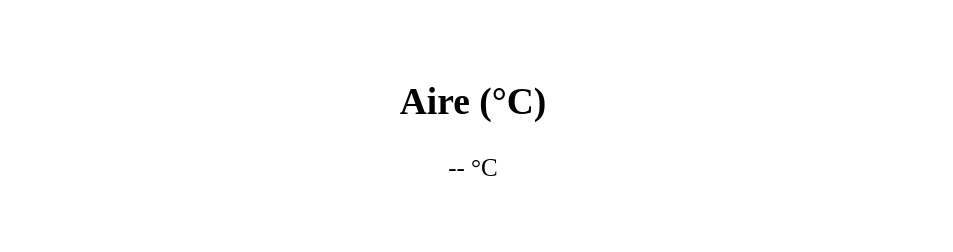
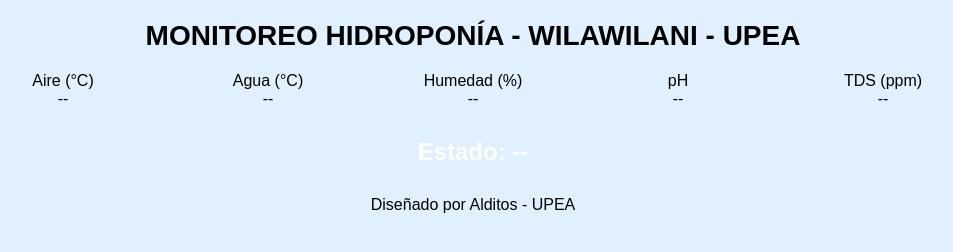
Before and after one commit to aldoUPEA/monitoreo-hidroponia, a plain HTML site: page index.html in a window 1280 px wide. Shown: the whole page, without its empty margins (167-1120 px from the left). Drawn offline with Linux system fonts and the light colour scheme; no server answers.

Commit message:
Add files via upload

```diff
--- a/app.js
+++ b/app.js
@@ -1,20 +1,31 @@
 
 const firebaseConfig = {
-  apiKey: "AIzaSyAADF1ri_yYtYLY3NlKncxb8AlkWcmy55Q",
+  apiKey: "AIzaSyAADF1ri_yyy",
   authDomain: "monitoreo-hidropro.firebaseapp.com",
-  databaseURL: "https://monitoreo-hidropro-default-rtdb.firebaseio.com",
+  databaseURL: "https://monitoreo-hidropro-default-rtdb.firebaseio.com/",
   projectId: "monitoreo-hidropro",
-  storageBucket: "monitoreo-hidropro.appspot.com",
-  messagingSenderId: "269017723506",
-  appId: "1:269017723506:web:85ffb8994c2c1221928eb"
 };
 
 firebase.initializeApp(firebaseConfig);
+
 const dbRef = firebase.database().ref("Nodo2");
 
-dbRef.limitToLast(1).on("value", (snapshot) => {
-  snapshot.forEach((childSnapshot) => {
+dbRef.limitToLast(1).on("value", snapshot => {
+  snapshot.forEach(childSnapshot => {
     const data = childSnapshot.val();
-    document.getElementById("aire").innerText = (data.Aire ?? "--") + " °C";
+
+    if(document.getElementById("aire").innerText != data.Aire) document.getElementById("aire").innerText = data.Aire ?? "--";
+    if(document.getElementById("agua").innerText != data.Agua) document.getElementById("agua").innerText = data.Agua ?? "--";
+    if(document.getElementById("humedad").innerText != data.Humedad) document.getElementById("humedad").innerText = data.Humedad ?? "--";
+    if(document.getElementById("ph").innerText != data.pH) document.getElementById("ph").innerText = data.pH ?? "--";
+    if(document.getElementById("tds").innerText != data.TDS) document.getElementById("tds").innerText = data.TDS ?? "--";
+
+    const estadoValor = "Estado: " + (data.Estado ?? "--");
+    if(document.getElementById("estado").innerText != estadoValor){
+        document.getElementById("estado").innerText = estadoValor;
+        document.getElementById("estado").style.background = data.Estado === "ALTO" ? "green" :
+                                                            data.Estado === "BAJO" ? "red" :
+                                                            data.Estado === "ESPERA" ? "orange" : "gray";
+    }
   });
 });
--- a/index.html
+++ b/index.html
@@ -1,15 +1,54 @@
 
 <!DOCTYPE html>
-<html lang="es">
+<html>
 <head>
-<meta charset="UTF-8">
-<title>Aire (°C) - Tiempo Real</title>
-<script src="https://www.gstatic.com/firebasejs/8.10.1/firebase-app.js"></script>
-<script src="https://www.gstatic.com/firebasejs/8.10.1/firebase-database.js"></script>
-<script src="app.js" defer></script>
+  <meta charset="UTF-8">
+  <title>Monitoreo Hidropónico</title>
+  <script src="https://www.gstatic.com/firebasejs/8.10.1/firebase-app.js"></script>
+  <script src="https://www.gstatic.com/firebasejs/8.10.1/firebase-database.js"></script>
+  <script src="app.js" defer></script>
+  <style>
+    body {
+      background-color: #e0f0ff;
+      font-family: Arial, sans-serif;
+      text-align: center;
+    }
+    h1 {
+      font-size: 28px;
+      margin: 20px;
+    }
+    .gauge-container {
+      display: flex;
+      justify-content: center;
+      gap: 25px;
+      margin-top: 20px;
+    }
+    .gauge-block {
+      width: 180px;
+    }
+    .estado {
+      font-size: 24px;
+      font-weight: bold;
+      padding: 10px;
+      color: white;
+      display: inline-block;
+      margin-top: 20px;
+    }
+    footer {
+      margin-top: 20px;
+    }
+  </style>
 </head>
-<body style="text-align:center; font-size:25px; margin-top:80px;">
-<h2>Aire (°C)</h2>
-<div id="aire">-- °C</div>
+<body>
+  <h1>MONITOREO HIDROPONÍA - WILAWILANI - UPEA</h1>
+  <div class="gauge-container">
+    <div class="gauge-block"><div>Aire (°C)</div><div id="aire">--</div></div>
+    <div class="gauge-block"><div>Agua (°C)</div><div id="agua">--</div></div>
+    <div class="gauge-block"><div>Humedad (%)</div><div id="humedad">--</div></div>
+    <div class="gauge-block"><div>pH</div><div id="ph">--</div></div>
+    <div class="gauge-block"><div>TDS (ppm)</div><div id="tds">--</div></div>
+  </div>
+  <div id="estado" class="estado">Estado: --</div>
+  <footer>Diseñado por Alditos - UPEA</footer>
 </body>
 </html>
```
